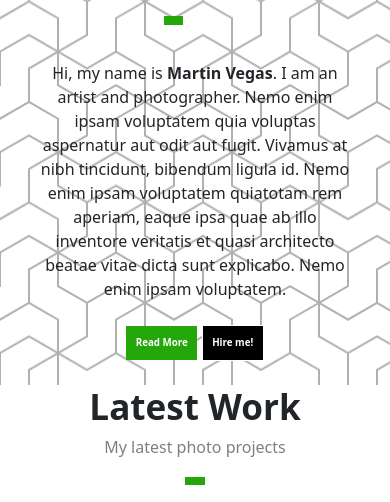
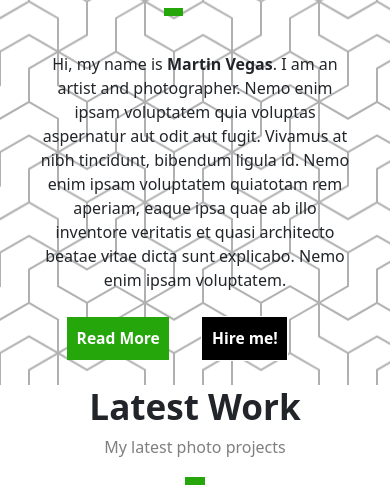
Before and after one commit to navjot-kumar-15/Sepia, a plain HTML site: page index.html in a window 390 px wide. Shown: the part 1303-1805 px from the top of the page. Drawn offline with nearby package versions, Linux system fonts and the light colour scheme.

Commit message:
changes done

```diff
--- a/style.css
+++ b/style.css
@@ -138,6 +138,13 @@
   font-size: 1vw;
   width: 35vw;
   font-weight: 400;
+}
+.hero_button {
+  display: flex;
+  width: 100%;
+  justify-content: flex-start;
+  align-items: center;
+  gap: 1rem;
 }
 .hero_btn {
   display: inline-block;
@@ -1026,6 +1033,7 @@
   .bar {
     font-size: 7vw;
   }
+
   .change .navbar-nav {
     left: 35%;
     width: 350px;
@@ -1041,13 +1049,19 @@
   .change .navbar-nav .nav-item .nav-link {
     font-size: 5vw;
   }
+  .hero_button {
+    width: 18rem;
+  }
   .hero_btn:nth-child(2),
   .hero_btn:nth-child(1) {
-    font-size: 2.5vw;
-    width: fit-content;
+    font-size: 4vw;
+    width: auto;
   }
-  .section_2 .hero_btn:nth-child(1) {
-    width: fit-content;
+  .section_2 .hero_btn:nth-child(1),
+  .section_2 .hero_btn:nth-child(2) {
+    width: auto;
+    font-size: 4vw;
+    margin-left: 1rem;
   }
 
   .card {
@@ -1135,9 +1149,15 @@
   }
 }
 
-@media screen and (max-width: 348px) {
+@media screen and (max-width: 360px) {
   .navbar {
     border: 1px solid red;
+  }
+  .section_2 .hero_btn:nth-child(1),
+  .section_2 .hero_btn:nth-child(2) {
+    width: auto;
+    font-size: 4vw;
+    margin: 0 auto;
   }
   .footer_container .social_icons .input_container input {
     width: 45vw;
```
